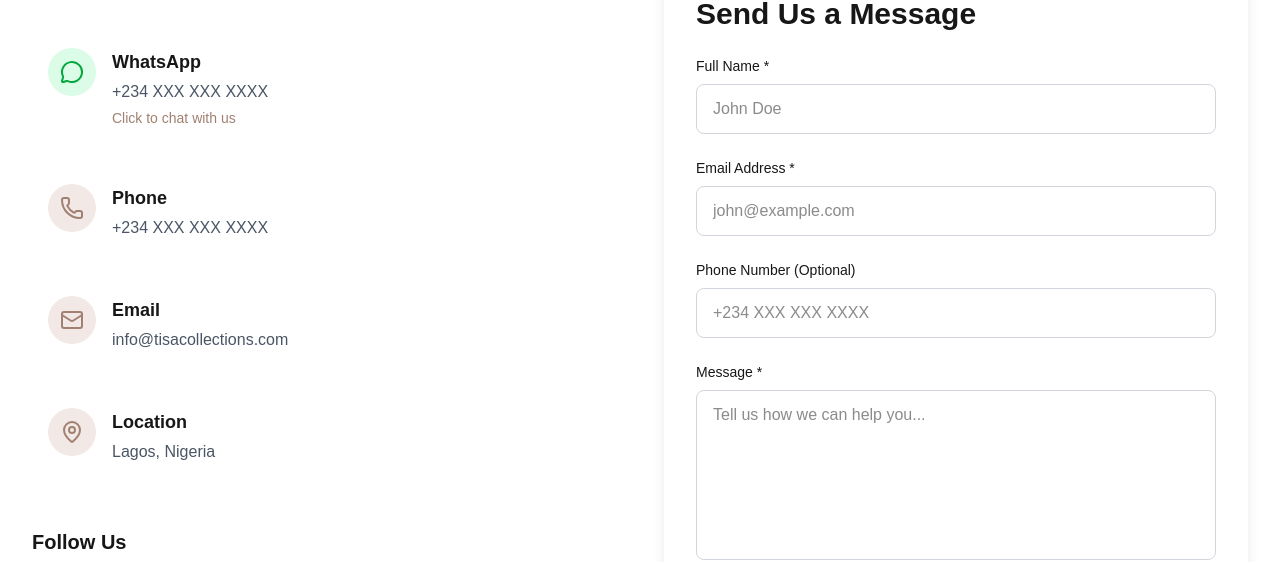
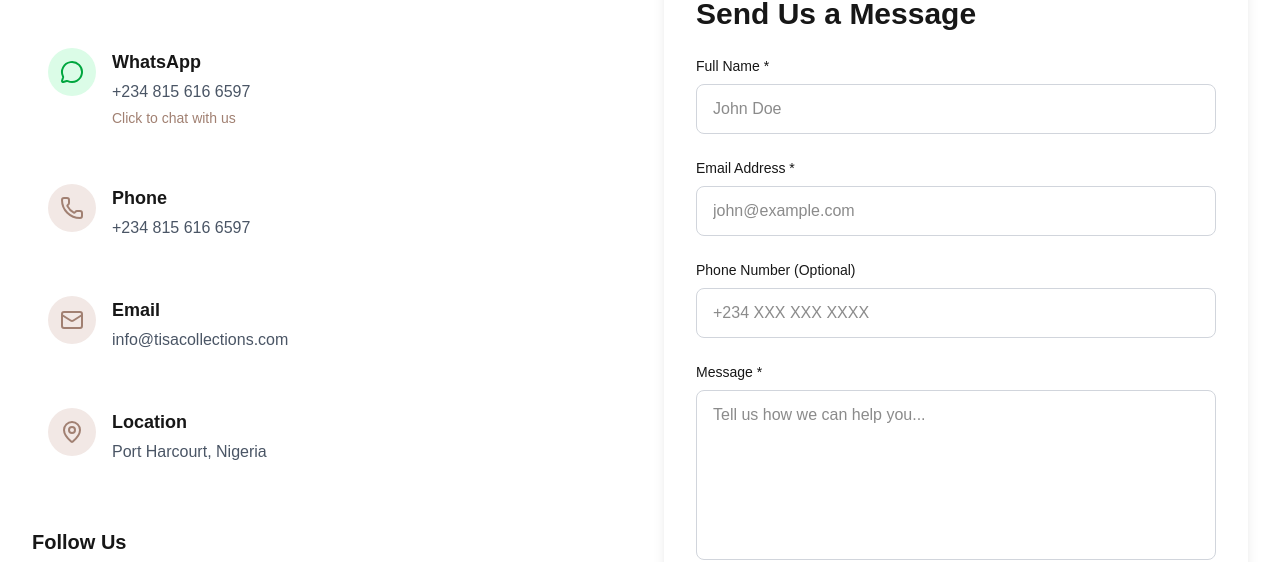
Before and after one commit to cnwhytenwamah/tisa-collection, a Next.js app: page /contact in a window 1280 px wide. Shown: the part 612-1174 px from the top of the page. Built offline with nearby package versions, Linux system fonts and the light colour scheme.

Commit message:
changes on the contact page

```diff
--- a/app/contact/page.tsx
+++ b/app/contact/page.tsx
@@ -100,7 +100,7 @@ export default function ContactPage() {
                     </div>
                     <div>
                       <h3 className="font-semibold text-lg mb-1">WhatsApp</h3>
-                      <p className="text-gray-600">+234 XXX XXX XXXX</p>
+                      <p className="text-gray-600">+234 815 616 6597</p>
                       <p className="text-sm text-[#a18072] mt-1">Click to chat with us</p>
                     </div>
                   </a>
@@ -112,7 +112,7 @@ export default function ContactPage() {
                     <div>
                       <h3 className="font-semibold text-lg mb-1">Phone</h3>
                       <a href="tel:+234" className="text-gray-600 hover:text-[#a18072]">
-                        +234 XXX XXX XXXX
+                        +234 815 616 6597
                       </a>
                     </div>
                   </div>
@@ -135,7 +135,7 @@ export default function ContactPage() {
                     </div>
                     <div>
                       <h3 className="font-semibold text-lg mb-1">Location</h3>
-                      <p className="text-gray-600">Lagos, Nigeria</p>
+                      <p className="text-gray-600">Port Harcourt, Nigeria</p>
                     </div>
                   </div>
                 </div>
--- a/components/shop/ProductCard.tsx
+++ b/components/shop/ProductCard.tsx
@@ -36,7 +36,7 @@ export default function ProductCard({ product, priority = false }: ProductCardPr
           <ImageComponent
             src={product.images[0].url}
             alt={product.images[0].alt}
-            className="object-cover group-hover:scale-110 transition-transform duration-500 md:w-full md:h-full"
+            className="object-cover group-hover:scale-110 transition-transform duration-500 w-full h-full md:w-full md:h-full"
             width={320}
             height={150}
           />
```
